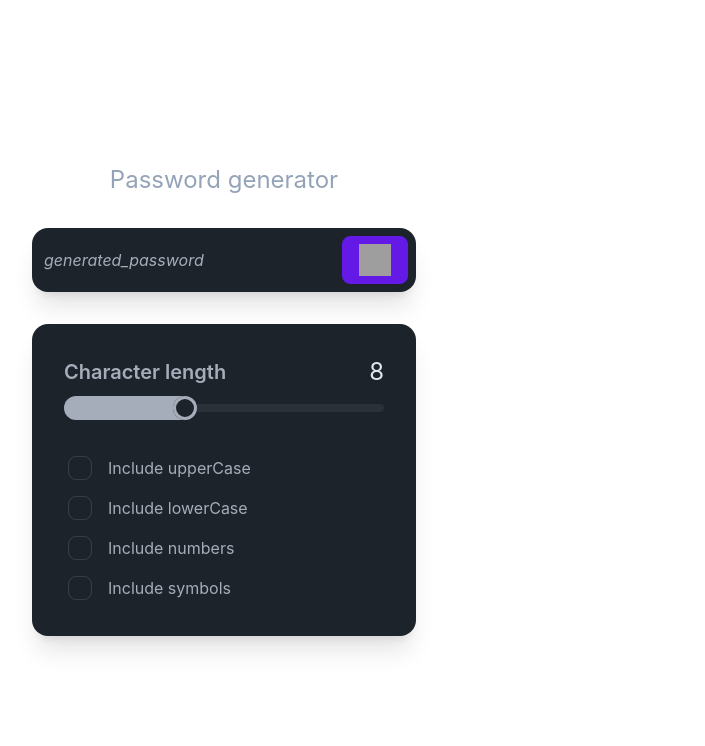
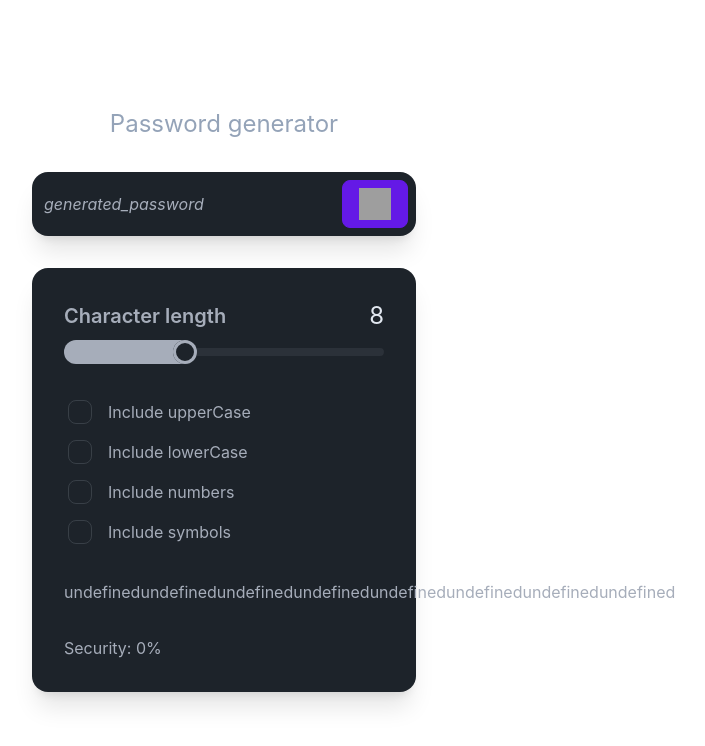
Before and after one commit to matedefalco/password-generator, a React (Vite) app: page / in a window 1280 px wide. Shown: the top 746 px of the page, without its empty margins (416-1121 px from the left). Built offline with nearby package versions, Linux system fonts and the light colour scheme; grey boxes are pictures that could not be loaded.

Commit message:
Generate password

```diff
--- a/src/components/PasswordGenerator.tsx
+++ b/src/components/PasswordGenerator.tsx
@@ -1,4 +1,4 @@
-import React, { useState, useRef } from "react"
+import React, { useState, useRef, useEffect } from "react"
 
 type Password = {
 	characterLength: number
@@ -17,6 +17,11 @@ const PasswordGenerator = () => {
 		symbols: false,
 	})
 	const passwordRef = useRef<Password | null>(null)
+	const [generatedPassword, setGeneratedPassword] = useState<string>("")
+
+	useEffect(() => {
+		generatePassword()
+	}, [password])
 
 	const handleCharacterLengthChange = (
 		event: React.ChangeEvent<HTMLInputElement>
@@ -33,8 +38,36 @@ const PasswordGenerator = () => {
 		event: React.ChangeEvent<HTMLInputElement>
 	) => {
 		const value = event.target.checked
-		console.log("Suka ~ file: PasswordGenerator.tsx:36 ~ value:", value)
 		setPassword((prevPassword) => ({ ...prevPassword, [field]: value }))
+	}
+
+	const generatePassword = () => {
+		const lowercaseChars = "abcdefghijklmnopqrstuvwxyz"
+		const uppercaseChars = "ABCDEFGHIJKLMNOPQRSTUVWXYZ"
+		const numberChars = "0123456789"
+		const symbolChars = "!@#$%^&*"
+
+		let allowedChars = ""
+		if (password.lowerCase) allowedChars += lowercaseChars
+		if (password.upperCase) allowedChars += uppercaseChars
+		if (password.numbers) allowedChars += numberChars
+		if (password.symbols) allowedChars += symbolChars
+
+		let newPassword = ""
+		for (let i = 0; i < password.characterLength; i++) {
+			const randomIndex = Math.floor(Math.random() * allowedChars.length)
+			newPassword += allowedChars[randomIndex]
+		}
+
+		setGeneratedPassword(newPassword)
+	}
+
+	const getSecurityPercentage = () => {
+		const totalOptions = passwordProperties.length
+		const activeOptions = passwordProperties.filter(
+			(property) => password[property]
+		).length
+		return (activeOptions / totalOptions) * 100
 	}
 
 	const passwordProperties = Object.keys(password).filter(
@@ -75,6 +108,11 @@ const PasswordGenerator = () => {
 						</div>
 					))}
 				</div>
+				{generatedPassword}
+				{/* SECURITY COUNTER */}
+				<div className="flex flex-col gap-2">
+					<p>Security: {getSecurityPercentage()}%</p>
+				</div>
 			</div>
 		</div>
 	)
```
